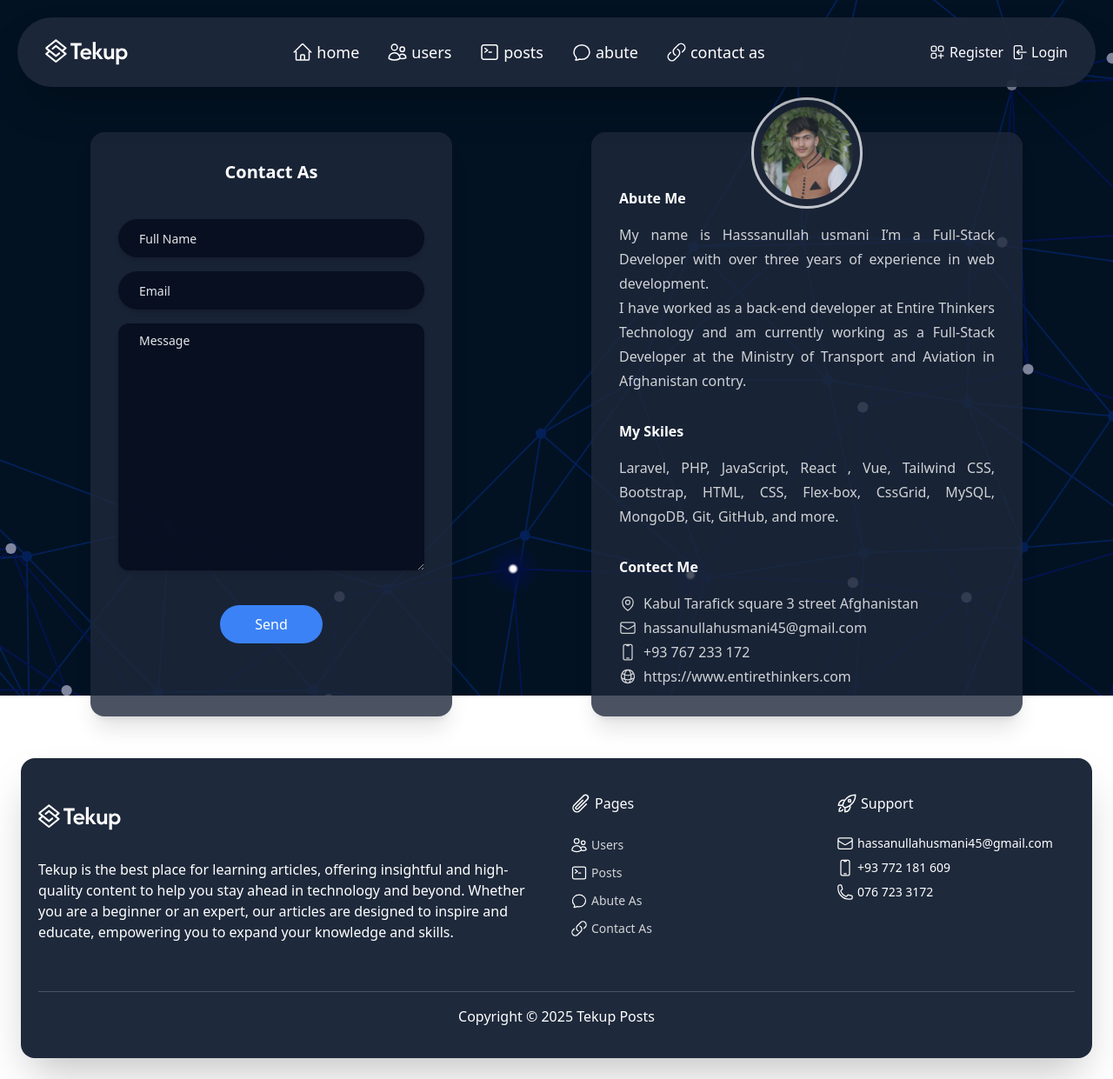
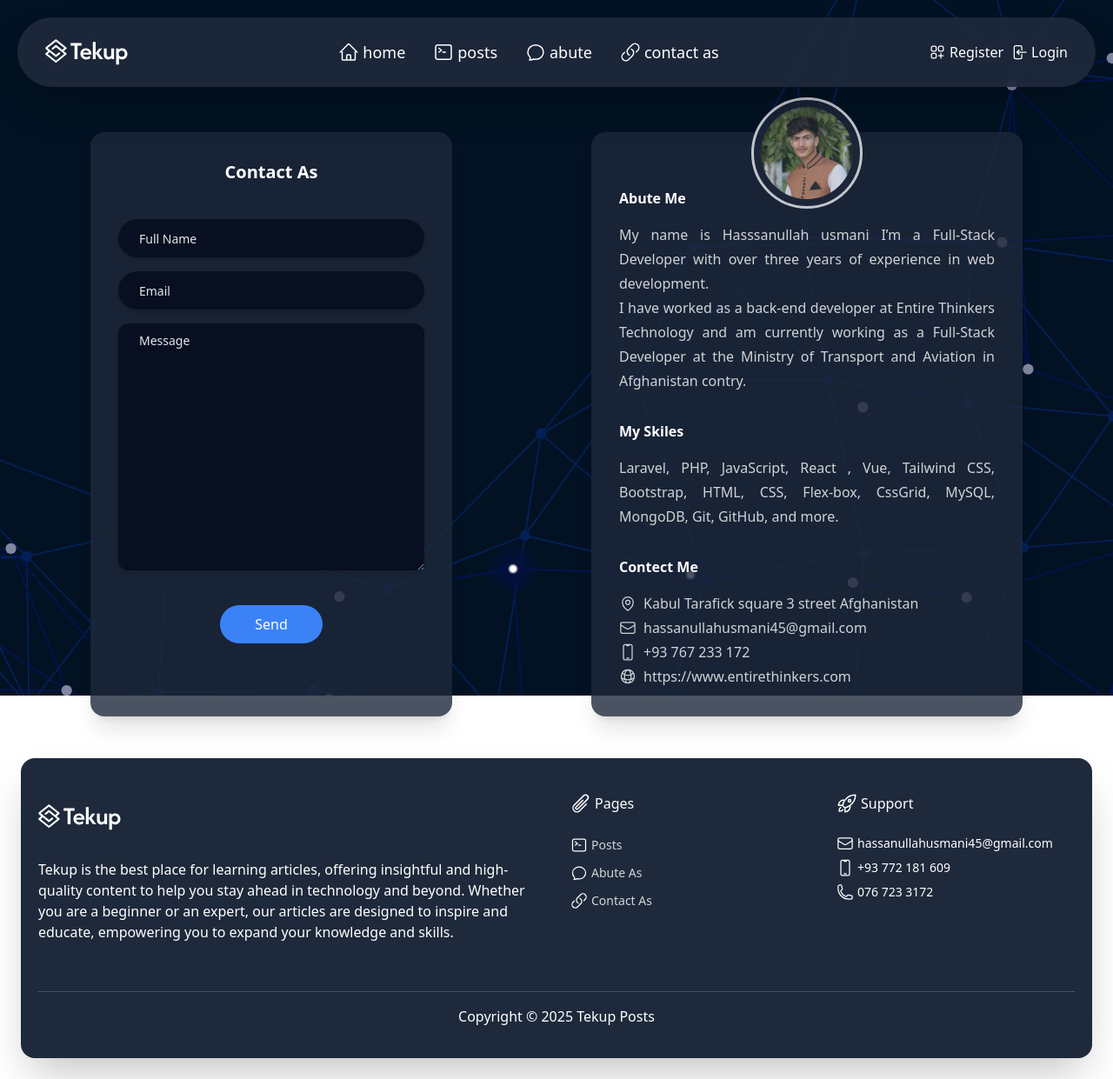
Before and after one commit to hassanullahusmani45/Tekup, a React (Vite) app: page /contact-as in a window 1280 px wide. Shown: the whole page at 87% size. Built offline with nearby package versions, Linux system fonts and the light colour scheme.

Commit message:
Pref : remove the users page and routes

```diff
--- a/src/components/Footer.jsx
+++ b/src/components/Footer.jsx
@@ -1,5 +1,5 @@
 import { Link } from "react-router-dom";
-import { ChatBubbleOvalLeftIcon, CommandLineIcon, DevicePhoneMobileIcon, EnvelopeIcon, LinkIcon, PaperClipIcon, PhoneIcon, RocketLaunchIcon, UsersIcon } from "@heroicons/react/24/outline";
+import { ChatBubbleOvalLeftIcon, CommandLineIcon, DevicePhoneMobileIcon, EnvelopeIcon, LinkIcon, PaperClipIcon, PhoneIcon, RocketLaunchIcon } from "@heroicons/react/24/outline";
 
 
 import Logo from "../assets/images/logo-white.svg";
@@ -26,7 +26,6 @@ export default function Footer() {
         <div className="col-span-1 text-left">
           <div className="flex items-center gap-1 my-5"><PaperClipIcon className="size-6" />Pages</div>
           <div className="text-sm leading-[2rem]">
-            <Link to={"/users"} className="flex items-center gap-x-1 text-white/80"><UsersIcon className="size-5 text-white" />Users</Link>
             <Link to={"/posts"} className="flex items-center gap-x-1 text-white/80"><CommandLineIcon className="size-5 text-white" />Posts</Link>
             <Link to={"/abute"} className="flex items-center gap-x-1 text-white/80"><ChatBubbleOvalLeftIcon className="size-5 text-white" />Abute As</Link>
             <Link to={"/contact-as"} className="flex items-center gap-x-1 text-white/80"><LinkIcon className="size-5 text-white" />Contact As</Link>
--- a/src/components/Header.jsx
+++ b/src/components/Header.jsx
@@ -4,7 +4,7 @@ import Logo from "../assets/images/logo-white.svg";
 import { Link } from "react-router-dom";
 
 import AuthContext from "../context/AuthContext";
-import { ArrowLeftEndOnRectangleIcon, ArrowLeftStartOnRectangleIcon, ChatBubbleOvalLeftIcon, ChevronDownIcon, CommandLineIcon,  HomeIcon,  LinkIcon, SquaresPlusIcon, UserIcon, UsersIcon } from "@heroicons/react/24/outline";
+import { ArrowLeftEndOnRectangleIcon, ArrowLeftStartOnRectangleIcon, ChatBubbleOvalLeftIcon, ChevronDownIcon, CommandLineIcon, HomeIcon, LinkIcon, SquaresPlusIcon, UserIcon } from "@heroicons/react/24/outline";
 
 export default function Header() {
 
@@ -20,7 +20,6 @@ export default function Header() {
 
         <div className="flex justify-center items-center gap-x-8 text-lg">
           <Link to={"/"} className="flex justify-around items-center gap-x-1 hover:text-orange-300 hover:border-b hover:border-orange-400"><HomeIcon className="size-6 text-white" />home</Link>
-          <Link to={"/users"} className="flex justify-around items-center gap-x-1 hover:text-orange-300 hover:border-b hover:border-orange-400"><UsersIcon className="size-6 text-white" />users</Link>
           <Link to={"/posts"} className="flex justify-around items-center gap-x-1 hover:text-orange-300 hover:border-b hover:border-orange-400"><CommandLineIcon className="size-6 text-white" />posts</Link>
           <Link to={"/abute"} className="flex justify-around items-center gap-x-1 hover:text-orange-300 hover:border-b hover:border-orange-400"><ChatBubbleOvalLeftIcon className="size-6 text-white" />abute</Link>
           <Link to={"/contact-as"} className="flex justify-around items-center gap-x-1 hover:text-orange-300 hover:border-b hover:border-orange-400"><LinkIcon className="size-6 text-white" />contact as</Link>
--- a/src/pages/Contact/Contact.jsx
+++ b/src/pages/Contact/Contact.jsx
@@ -1,4 +1,4 @@
-import { ChatBubbleOvalLeftIcon, CommandLineIcon, DevicePhoneMobileIcon, EnvelopeIcon, GlobeAltIcon, LinkIcon, MapPinIcon, PaperClipIcon, PhoneIcon, RocketLaunchIcon, UsersIcon } from "@heroicons/react/24/outline";
+import { ChatBubbleOvalLeftIcon, CommandLineIcon, DevicePhoneMobileIcon, EnvelopeIcon, GlobeAltIcon, LinkIcon, MapPinIcon, PaperClipIcon, PhoneIcon, RocketLaunchIcon } from "@heroicons/react/24/outline";
 import bgImage from "../../assets/images/bgImage.svg";
 import logo from "../../assets/images/logo-white.svg";
 import hassanProfile from "../../assets/images/hassan.JPG";
@@ -74,7 +74,6 @@ export default function Contact() {
                 <div className="col-span-1 text-left">
                     <div className="flex items-center gap-1 my-5"><PaperClipIcon className="size-6" />Pages</div>
                     <div className="text-sm leading-[2rem]">
-                        <Link to={"/users"} className="flex items-center gap-x-1 text-white/80"><UsersIcon className="size-5 text-white" />Users</Link>
                         <Link to={"/posts"} className="flex items-center gap-x-1 text-white/80"><CommandLineIcon className="size-5 text-white" />Posts</Link>
                         <Link to={"/abute"} className="flex items-center gap-x-1 text-white/80"><ChatBubbleOvalLeftIcon className="size-5 text-white" />Abute As</Link>
                         <Link to={"/contact-as"} className="flex items-center gap-x-1 text-white/80"><LinkIcon className="size-5 text-white" />Contact As</Link>
--- a/src/routes.jsx
+++ b/src/routes.jsx
@@ -3,14 +3,12 @@ import Login from "./pages/auth/Login";
 import Register from "./pages/auth/Register";
 import Index from "./pages/home/Index";
 import Posts from "./pages/posts/Posts";
-import Users from "./pages/users/Users"
 import Contact from "./pages/Contact/Contact"
 import Profile from "./pages/Profile/Profile"
 const routes = [
     { path: "/", element: <Index /> },
     { path: "/profile", element: <Profile /> },
     { path: "/abute", element: <Abute /> },
-    { path: "/users", element: <Users /> },
     { path: "/posts", element: <Posts /> },
     { path: "/contact-as", element: <Contact /> },
     { path: "/user/login", element: <Login /> },
```
